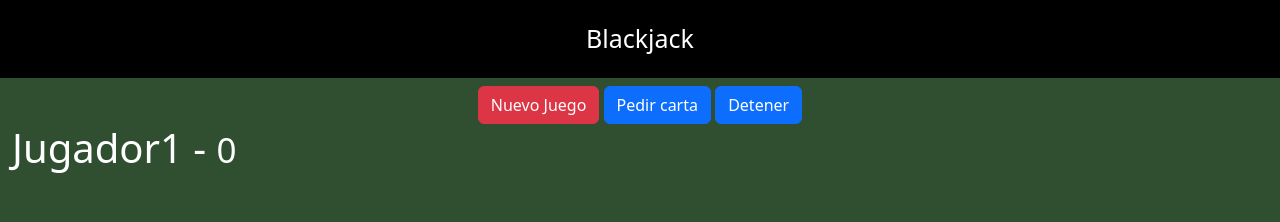
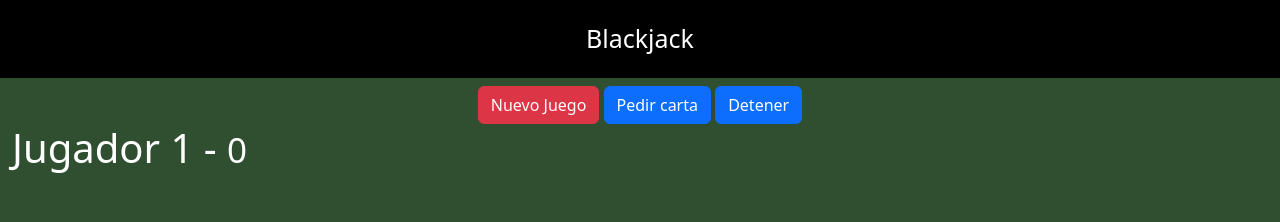
Before and after one commit to rgcases/js-vite-blackjack, a website built with Vite: page docs/index.html in a window 1280 px wide. Shown: the top 222 px of the page. Built offline with nearby package versions, Linux system fonts and the light colour scheme.

Commit message:
player name changed 3

```diff
--- a/docs/index.html
+++ b/docs/index.html
@@ -28,7 +28,7 @@
   <div class="row container">
       <div class="col">
 
-          <h1>Jugador1 - <small>0</small></h1>
+          <h1>Jugador 1 - <small>0</small></h1>
           <div id="jugador-cartas">
               <!-- <img class="carta" src="assets/cartas/2C.png"> -->
           </div>
```
